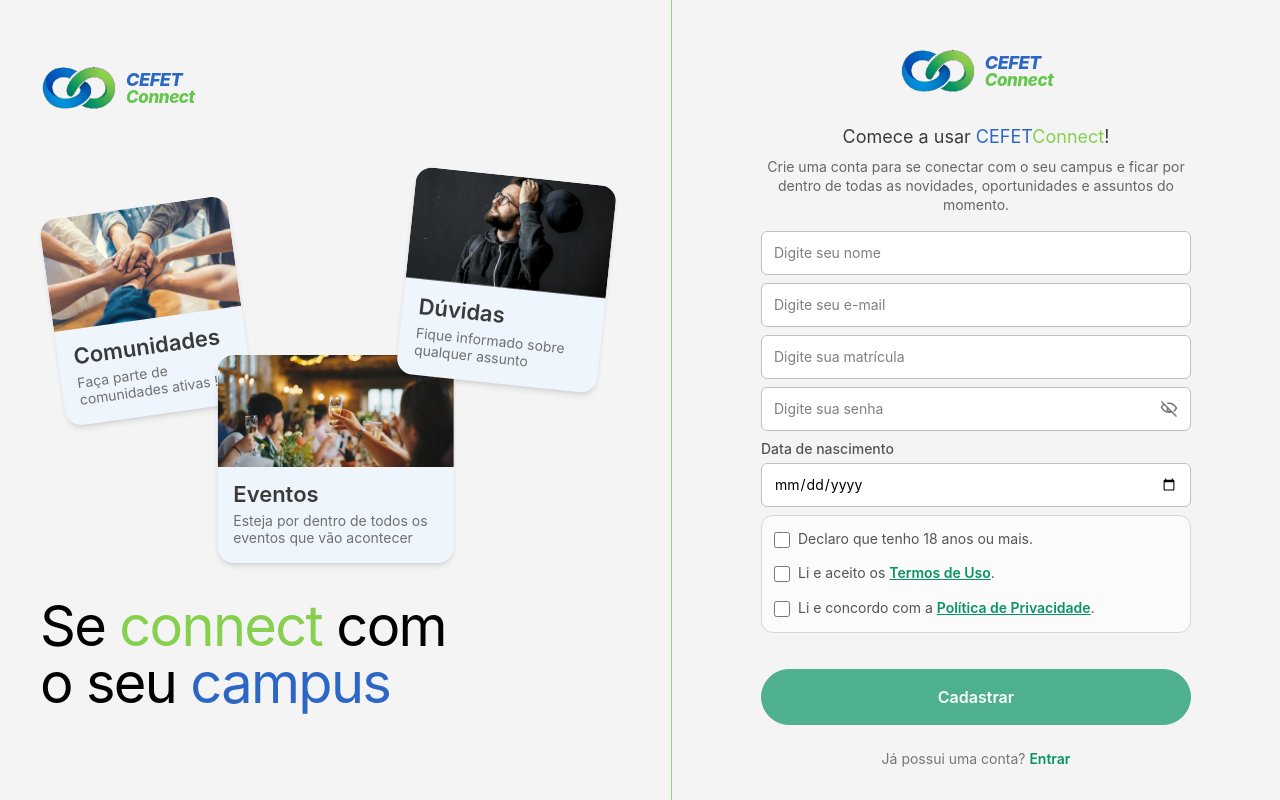
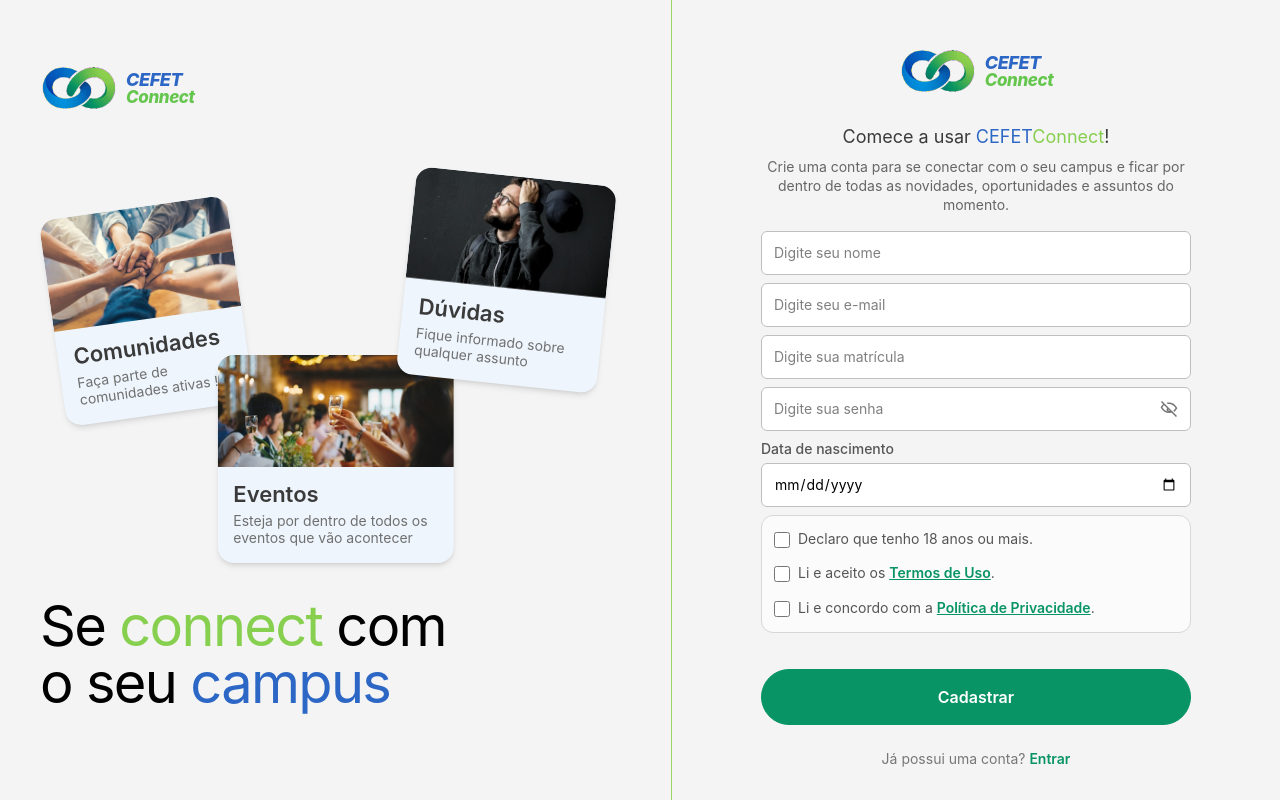
Before and after one commit to rlorenzeto/cefetconnect, a React (Vite) app in the folder cefet-connect-frontend/: page /register in a window 1280 px wide. Built offline with nearby package versions, Linux system fonts and the light colour scheme; no server answers.

Commit message:
fix:corrigindo o formulario de registro

```diff
--- a/cefet-connect-frontend/src/components/auth/RegisterForm.jsx
+++ b/cefet-connect-frontend/src/components/auth/RegisterForm.jsx
@@ -285,28 +285,7 @@ export default function RegisterForm({ onGoToLogin, compact = false }) {
     }
   }
 
-  const registration = formData.registration.trim();
-  const password = formData.password.trim();
-  const email = formData.email.trim();
-
-  const dateError = formData.dataNascimento
-    ? validateDateOfBirth(formData.dataNascimento)
-    : "A data de nascimento é obrigatória.";
-
-  const canSubmit =
-    Boolean(formData.name.trim()) &&
-    Boolean(email) &&
-    validateEmail(email) &&
-    Boolean(registration) &&
-    /^\d{7}$|^\d{11}$/.test(registration) &&
-    Boolean(password) &&
-    !validatePassword(password) &&
-    Boolean(formData.dataNascimento) &&
-    !dateError &&
-    formData.declarouMaioridade &&
-    formData.aceitouTermos &&
-    formData.aceitouPolitica &&
-    !isSubmitting;
+  const canSubmit = !isSubmitting;
 
   return (
     <form onSubmit={handleSubmit} className={compact ? "space-y-1.5" : "space-y-2"}>
@@ -465,7 +444,7 @@ export default function RegisterForm({ onGoToLogin, compact = false }) {
 
       <AuthButton
         type="submit"
-        disabled={!canSubmit}
+        disabled={isSubmitting}
         className={compact ? "mt-5 h-11 text-sm" : "mt-7"}
       >
         {isSubmitting ? "Cadastrando..." : "Cadastrar"}
```
